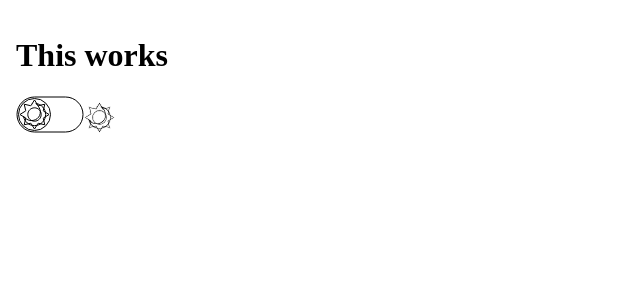
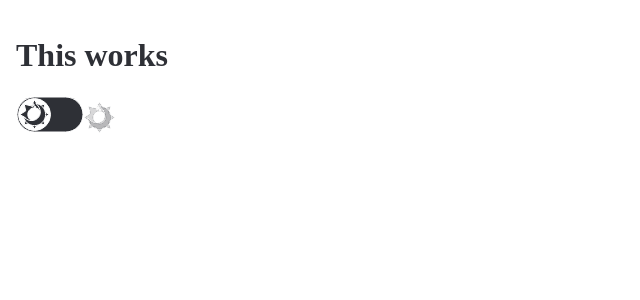
Before and after one commit to Kenramiscal1106/theme-toggle, a React (Create React App) app: page / in a window 1280 px wide. Shown: the top 300 px of the page, without its empty margins (0-640 px from the left). Built offline with nearby package versions, Linux system fonts and the light colour scheme.

Commit message:
Updated styles: - Added variables - styled the button - styled the descendant of the svg

```diff
--- a/src/App.css
+++ b/src/App.css
@@ -1,24 +1,30 @@
 :root {
   --bg:white;
-  --color:black;
+  --color:rgb(46, 48, 54);
+  --duration:0.4s;
 }
 *{box-sizing: border-box;}
-:root .App.dark {
-  --bg:rgb(46, 48, 54);
-  --color:white;
-}
+:root .App.dark {--bg:rgb(46, 48, 54);--color:white;}
 html, body {
   margin:0;
   padding: 0;
   width: 100%;
   height: 100%;
 }
-.App {background: var(--bg); color: var(--color);width:100%; height:100%;padding:1rem;}
-svg * {
-  stroke:var(--color);
-}
+.App {
+  background: var(--bg);
+  color: var(--color);
+  width:100%; height:100%;
+  padding:1rem;transition: var(--duration) ease-in-out;}
+svg * {stroke:var(--bg); stroke-width:1px;}
 button.theme-toggle {
   padding: 0;
   background: 0;
   border: none;
 }
+[id*="Theme-toggle"] *{
+  fill:var(--color);
+  transition: transform var(--duration);
+}
+button#Theme-toggle-radio.dark #radio-toggle{transform:translateX(31px);}
+button#Theme-toggle-radio #button {fill: var(--bg );}
```
